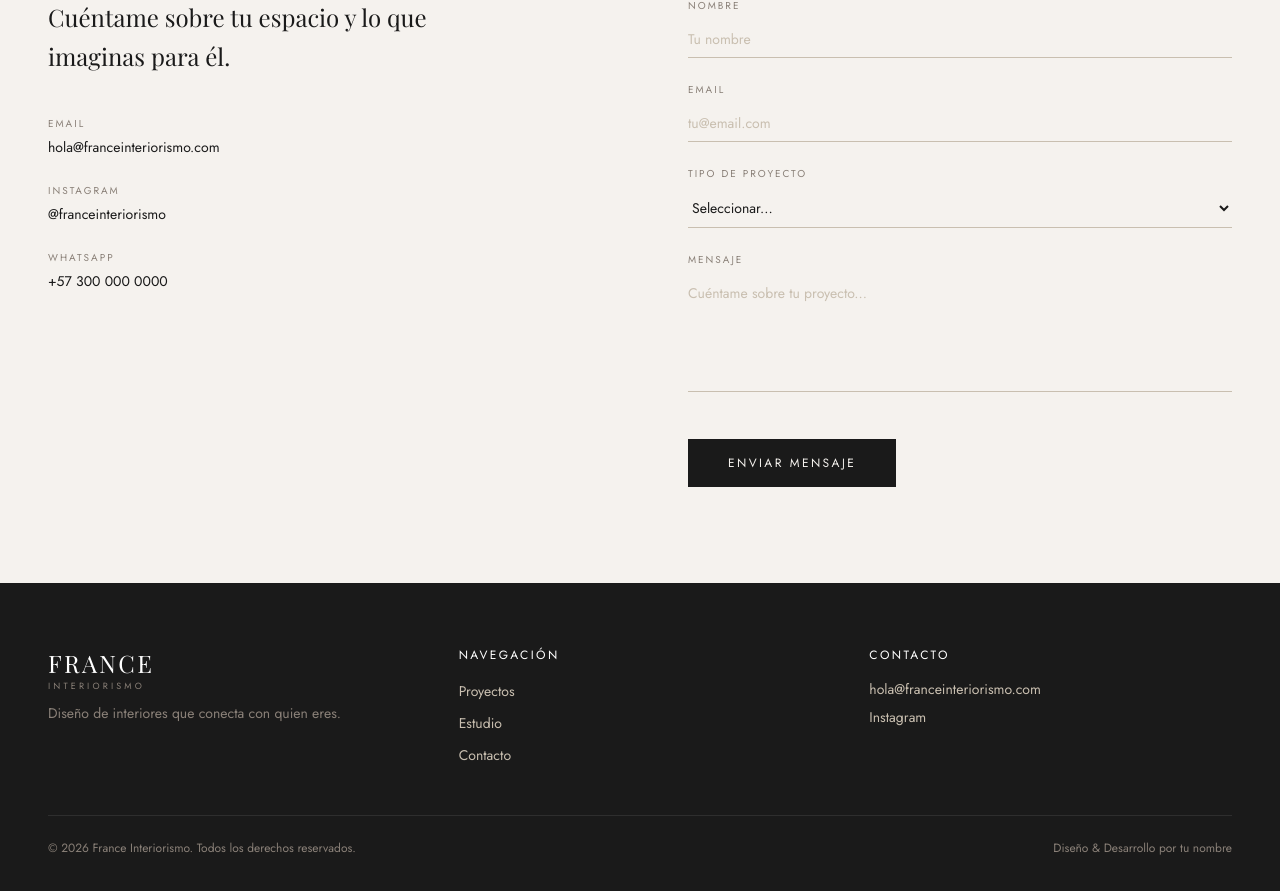
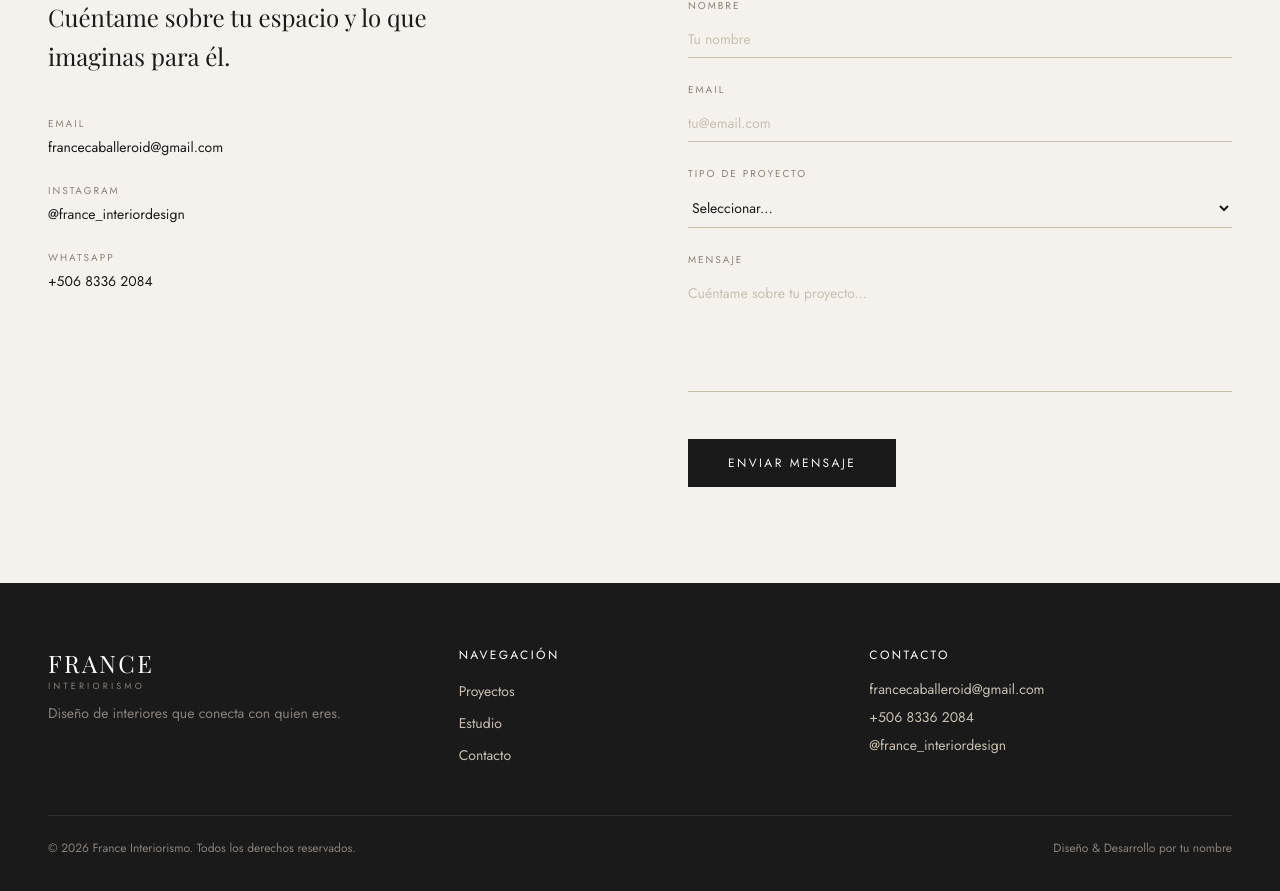
Before and after one commit to sebaasr/france_Interiorismo, a Next.js app: page /contacto in a window 1280 px wide. Shown: the part 293-1184 px from the top of the page. Built offline with nearby package versions, Linux system fonts and the light colour scheme.

Commit message:
funcion de gmail agregada

```diff
--- a/app/contacto/page.tsx
+++ b/app/contacto/page.tsx
@@ -23,32 +23,32 @@ export default function ContactoPage() {
             <div>
               <p className="text-[10px] tracking-[0.2em] uppercase text-[#8a8078] mb-1">Email</p>
               <a
-                href="mailto:hola@franceinteriorismo.com"
+                href="mailto:francecaballeroid@gmail.com"
                 className="text-sm text-[#1a1a1a] hover:opacity-60 transition-opacity"
               >
-                hola@franceinteriorismo.com
+                francecaballeroid@gmail.com
               </a>
             </div>
             <div>
               <p className="text-[10px] tracking-[0.2em] uppercase text-[#8a8078] mb-1">Instagram</p>
               <a
-                href="https://instagram.com"
+                href="https://www.instagram.com/france_interiordesign"
                 target="_blank"
                 rel="noopener noreferrer"
                 className="text-sm text-[#1a1a1a] hover:opacity-60 transition-opacity"
               >
-                @franceinteriorismo
+                @france_interiordesign
               </a>
             </div>
             <div>
               <p className="text-[10px] tracking-[0.2em] uppercase text-[#8a8078] mb-1">WhatsApp</p>
               <a
-                href="https://wa.me/573000000000"
+                href="https://wa.me/50683362084"
                 target="_blank"
                 rel="noopener noreferrer"
                 className="text-sm text-[#1a1a1a] hover:opacity-60 transition-opacity"
               >
-                +57 300 000 0000
+                +506 8336 2084
               </a>
             </div>
           </div>
@@ -56,7 +56,7 @@ export default function ContactoPage() {
 
         {/* Right: form */}
         <form
-          action="https://formspree.io/f/tu-form-id"
+          action="https://formspree.io/f/xkokyjkl"
           method="POST"
           className="space-y-6"
         >
--- a/components/Footer.tsx
+++ b/components/Footer.tsx
@@ -40,20 +40,30 @@ export default function Footer() {
           <ul className="space-y-2 text-sm">
             <li>
               <a
-                href="mailto:hola@franceinteriorismo.com"
+                href="mailto:francecaballeroid@gmail.com"
                 className="hover:text-white transition-colors duration-200"
               >
-                hola@franceinteriorismo.com
+                francecaballeroid@gmail.com
               </a>
             </li>
             <li>
               <a
-                href="https://instagram.com"
+                href="https://wa.me/50683362084"
                 target="_blank"
                 rel="noopener noreferrer"
                 className="hover:text-white transition-colors duration-200"
               >
-                Instagram
+                +506 8336 2084
+              </a>
+            </li>
+            <li>
+              <a
+                href="https://www.instagram.com/france_interiordesign"
+                target="_blank"
+                rel="noopener noreferrer"
+                className="hover:text-white transition-colors duration-200"
+              >
+                @france_interiordesign
               </a>
             </li>
           </ul>
```
